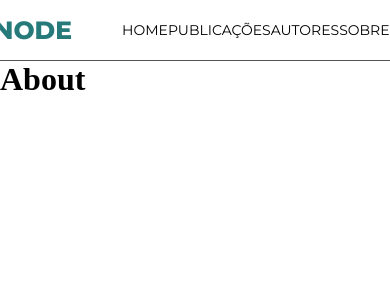
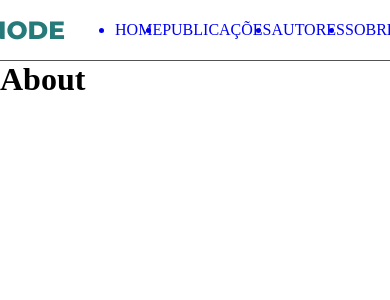
Before and after one commit to fabricadesoftware-ifc/fabricaNode_FrontEnd, a Vue app: page /about in a window 390 px wide. Shown: the top 300 px of the page. Built offline with nearby package versions, Linux system fonts and the light colour scheme; what v-network-graph would draw is missing.

Commit message:
Update ListTitles.vue

```diff
--- a/src/components/header/titles/ListTitles.vue
+++ b/src/components/header/titles/ListTitles.vue
@@ -12,13 +12,6 @@ defineProps({
 </template>
 
 <style scoped>
-.routers-desktop li {
-    font-family: "Montserrat", sans-serif;
-    list-style: none;
-    font-size: 18px;
-    color: black;
-}
-
 .routers-mobile li {
     font-family: "Montserrat", sans-serif;
     list-style: none;
@@ -35,15 +28,4 @@ defineProps({
 .router-link {
     text-decoration: none;
 }
-@media (max-width:1000px) {
-    .routers-desktop li {
-        font-size: 16px;
-    }
-
-}
-@media (max-width:820px) {
-    .routers-desktop li {
-        font-size: 14px;
-    }
-}
 </style>
```
